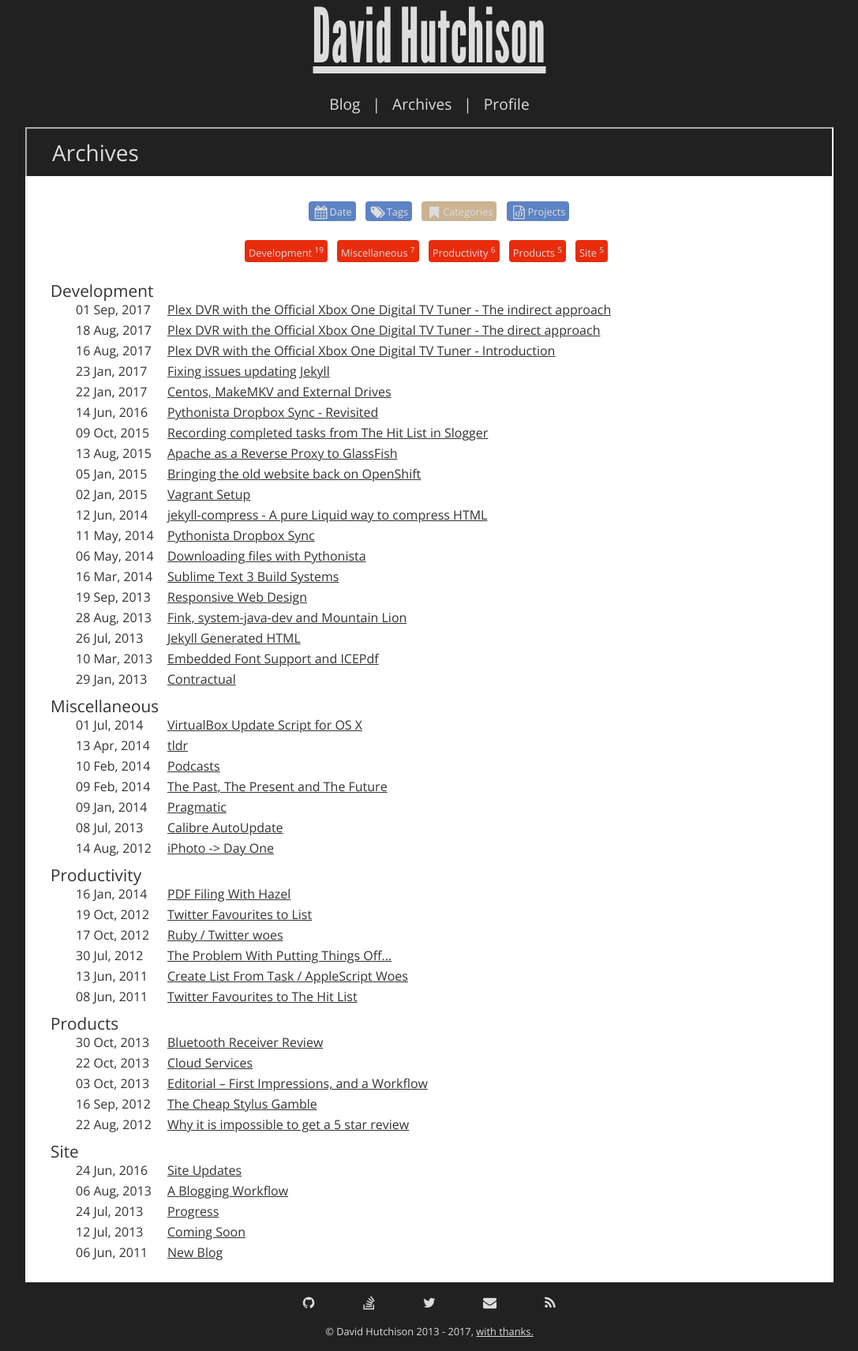
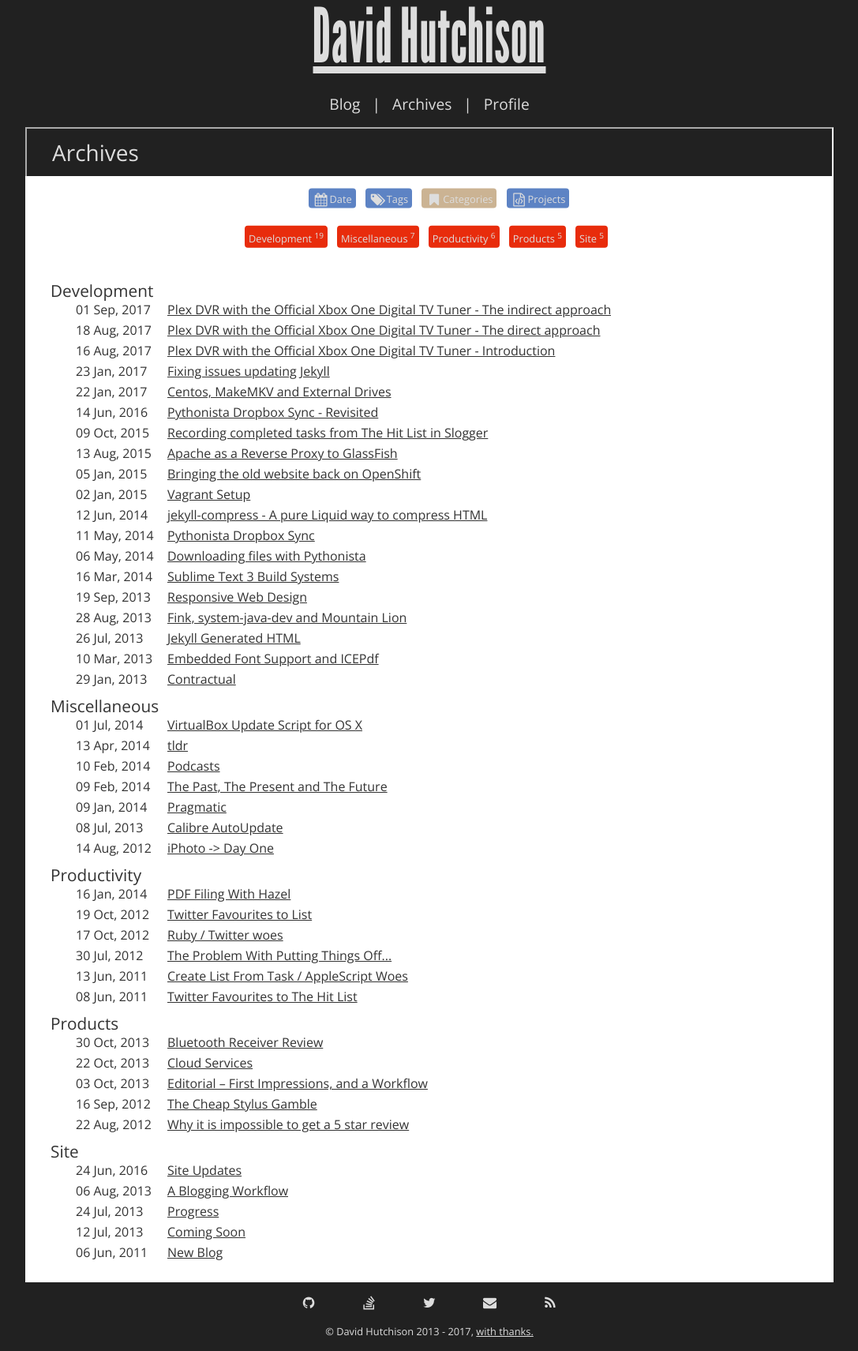
Before and after one commit to dhutchison/dhutchison.github.io, a Jekyll site: the page built from archives/categories.html, in a window 1280 px wide. Shown: the whole page at 79% size, without its empty margins (96-1183 px from the left). Built offline with Jekyll 4.4.1, drawn with Linux system fonts in a browser that asks for light colours.

Commit message:
Vertical centering of tags & categories

```diff
--- a/_sass/_tagStyle.scss
+++ b/_sass/_tagStyle.scss
@@ -53,9 +53,11 @@
 .groupingList {
   margin: 1em 0 0 0;
 
-  padding-left: 0;
-  padding-right: 0;
+  position: relative;
+  padding: 0;
   list-style: none;
+  transform: translateY(-50%);
+  top: 50%;
 
   li {
       display: inline-block;
```
